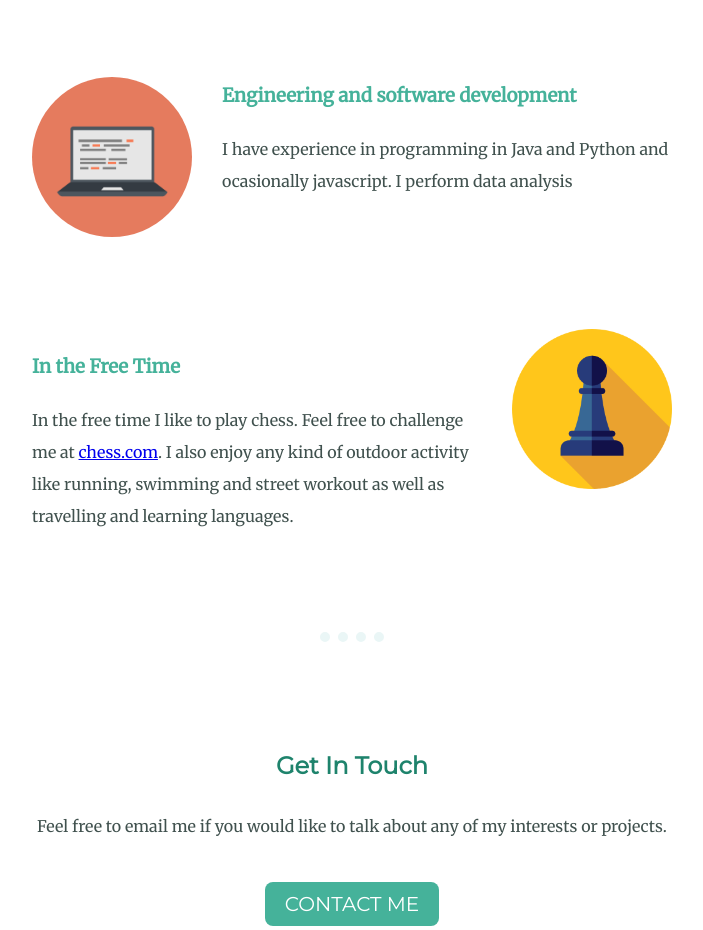
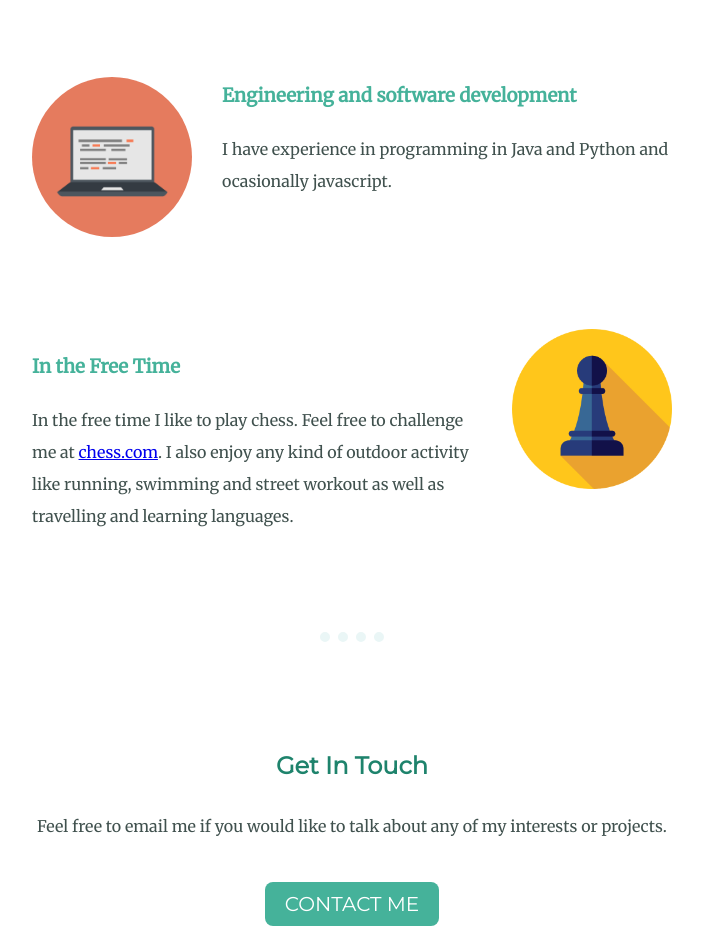
Before and after one commit to MarcelWilnicki/MarcelWilnicki.github.io, a plain HTML site: page index.html in a window 1280 px wide. Shown: the part 1640-2570 px from the top of the page, without its empty margins (288-991 px from the left). Drawn offline with Linux system fonts and the light colour scheme.

Commit message:
remove data analysis part

```diff
--- a/index.html
+++ b/index.html
@@ -34,7 +34,7 @@
         <div class="skill-row">
           <img class="computerPic" src="computer.png" alt="oops, something went wrong :/">
           <h3>Engineering and software development</h3>
-          <p>I have experience in programming in Java and Python and ocasionally javascript. I perform data analysis </p>
+          <p>I have experience in programming in Java and Python and ocasionally javascript.</p>
         </div>
         <div class="skill-row"><br>
           <img class="chessIcon" src="strategy.png" alt="">
```
